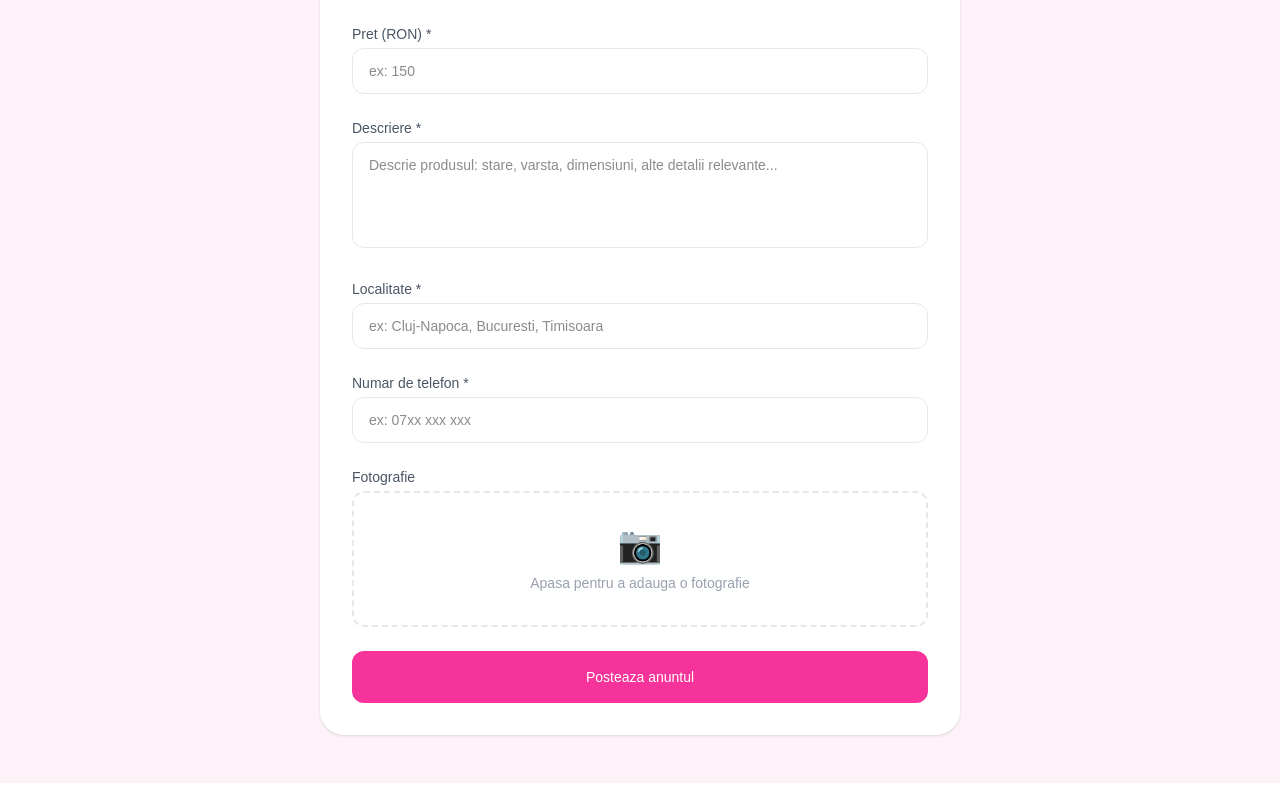
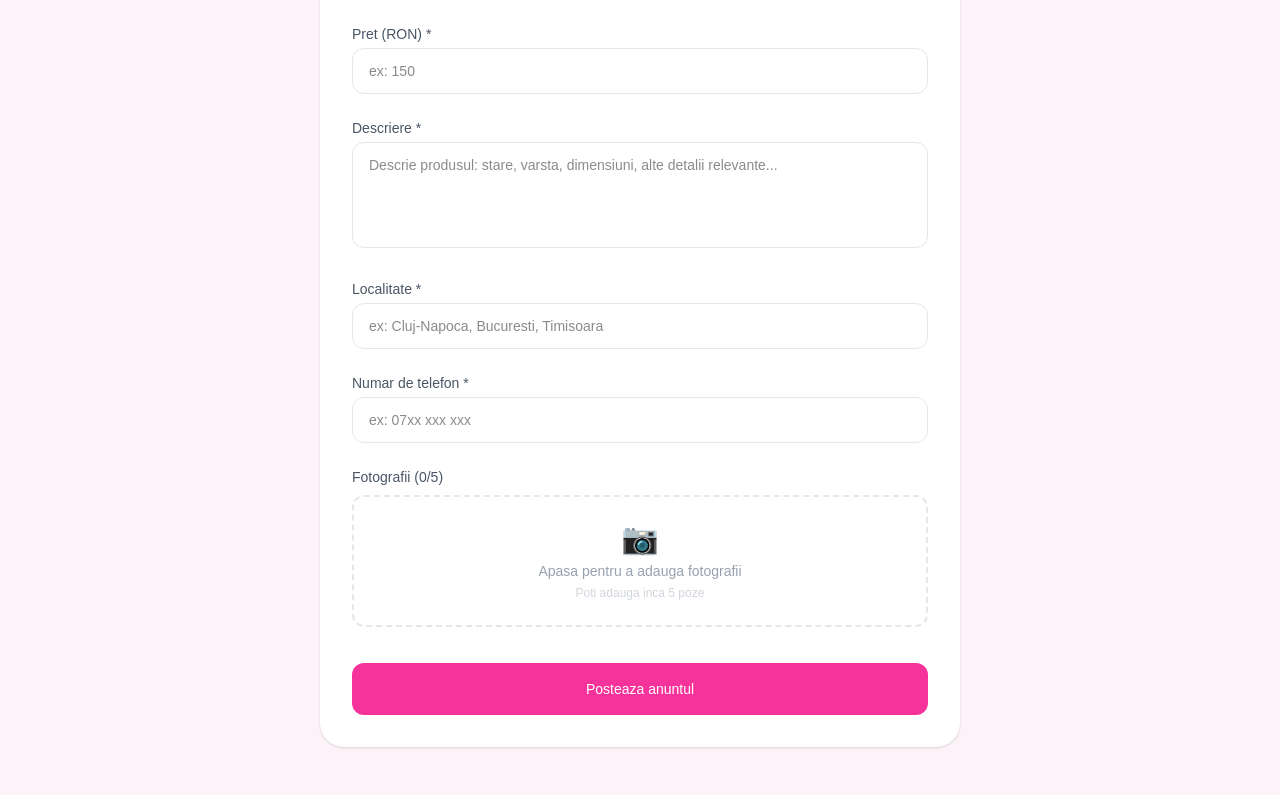
Before and after one commit to bianca25555/mamica-shop, a Next.js app: page /posteaza in a window 1280 px wide. Shown: the part 484-1279 px from the top of the page. Built offline with nearby package versions, Linux system fonts and the light colour scheme.

Commit message:
fix poze multiple

```diff
--- a/app/anunt/[id]/page.tsx
+++ b/app/anunt/[id]/page.tsx
@@ -7,6 +7,8 @@ export default function AnuntPage({ params }: { params: Promise<{ id: string }>
   const { id } = use(params);
   const [anunt, setAnunt] = useState<any>(null);
   const [loading, setLoading] = useState(true);
+  const [pozaActiva, setPozaActiva] = useState(0);
+  const [pozaMarita, setPozaMarita] = useState<string | null>(null);
 
   useEffect(() => {
     if (!id) return;
@@ -42,8 +44,21 @@ export default function AnuntPage({ params }: { params: Promise<{ id: string }>
     );
   }
 
+  const toatePoze = anunt.poze?.length > 0 ? anunt.poze : (anunt.imagine ? [anunt.imagine] : []);
+
   return (
     <main className="min-h-screen bg-pink-50">
+      {/* Poza marita - lightbox */}
+      {pozaMarita && (
+        <div
+          className="fixed inset-0 bg-black bg-opacity-90 z-50 flex items-center justify-center p-4"
+          onClick={() => setPozaMarita(null)}
+        >
+          <button className="absolute top-4 right-4 text-white text-3xl">✕</button>
+          <img src={pozaMarita} alt="poza marita" className="max-w-full max-h-full object-contain rounded-xl" />
+        </div>
+      )}
+
       <header className="bg-white shadow-sm">
         <div className="max-w-6xl mx-auto px-4 py-4 flex items-center justify-between">
           <Link href="/" className="text-2xl font-bold text-pink-500">Mom&amp;Baby</Link>
@@ -68,12 +83,32 @@ export default function AnuntPage({ params }: { params: Promise<{ id: string }>
         </div>
 
         <div className="grid md:grid-cols-2 gap-8">
-          {/* Imagine */}
-          <div className="bg-white rounded-3xl shadow-sm overflow-hidden h-80">
-            {anunt.imagine ? (
-              <img src={anunt.imagine} alt={anunt.titlu} className="w-full h-full object-cover" />
-            ) : (
-              <div className="w-full h-full flex items-center justify-center text-8xl">🛍️</div>
+          {/* Galerie poze */}
+          <div>
+            <div
+              className="bg-white rounded-3xl shadow-sm overflow-hidden h-80 cursor-zoom-in"
+              onClick={() => toatePoze[pozaActiva] && setPozaMarita(toatePoze[pozaActiva])}
+            >
+              {toatePoze.length > 0 ? (
+                <img src={toatePoze[pozaActiva]} alt={anunt.titlu} className="w-full h-full object-cover" />
+              ) : (
+                <div className="w-full h-full flex items-center justify-center text-8xl">🛍️</div>
+              )}
+            </div>
+            {toatePoze.length > 1 && (
+              <div className="flex gap-2 mt-3 overflow-x-auto">
+                {toatePoze.map((poza: string, index: number) => (
+                  <img
+                    key={index}
+                    src={poza}
+                    alt={`poza ${index + 1}`}
+                    onClick={() => setPozaActiva(index)}
+                    className={`w-16 h-16 object-cover rounded-xl cursor-pointer border-2 flex-shrink-0 ${
+                      pozaActiva === index ? "border-pink-500" : "border-transparent"
+                    }`}
+                  />
+                ))}
+              </div>
             )}
           </div>
 
--- a/app/posteaza/page.tsx
+++ b/app/posteaza/page.tsx
@@ -16,8 +16,8 @@ export default function Posteaza() {
   const [descriere, setDescriere] = useState("");
   const [locatie, setLocatie] = useState("");
   const [telefon, setTelefon] = useState("");
-  const [poza, setPoza] = useState<File | null>(null);
-  const [pozaPreview, setPozaPreview] = useState<string | null>(null);
+  const [poze, setPoze] = useState<File[]>([]);
+  const [pozePreviews, setPozePreviews] = useState<string[]>([]);
   const [eroare, setEroare] = useState("");
   const [trimis, setTrimis] = useState(false);
   const [loading, setLoading] = useState(false);
@@ -28,12 +28,21 @@ export default function Posteaza() {
     supabase.auth.getUser().then(({ data }) => setUser(data.user));
   }, []);
 
-  const handlePoza = (e: React.ChangeEvent<HTMLInputElement>) => {
-    const file = e.target.files?.[0];
-    if (file) {
-      setPoza(file);
-      setPozaPreview(URL.createObjectURL(file));
+  const handlePoze = (e: React.ChangeEvent<HTMLInputElement>) => {
+    const files = Array.from(e.target.files || []);
+    if (poze.length + files.length > 5) {
+      setEroare("Poti adauga maximum 5 poze.");
+      return;
     }
+    setEroare("");
+    setPoze((prev) => [...prev, ...files]);
+    setPozePreviews((prev) => [...prev, ...files.map((f) => URL.createObjectURL(f))]);
+    e.target.value = "";
+  };
+
+  const stergePoza = (index: number) => {
+    setPoze((prev) => prev.filter((_, i) => i !== index));
+    setPozePreviews((prev) => prev.filter((_, i) => i !== index));
   };
 
   const handleSubmit = async () => {
@@ -43,9 +52,10 @@ export default function Posteaza() {
       setEroare("Te rugam sa completezi toate campurile."); return;
     }
     setLoading(true);
-    let pozaUrl = null;
-    if (poza) {
-      const fileName = `${Date.now()}-${poza.name}`;
+
+    const pozeUrls: string[] = [];
+    for (const poza of poze) {
+      const fileName = `${Date.now()}-${Math.random()}-${poza.name}`;
       const { error: uploadError } = await supabase.storage
         .from("poze-anunturi")
         .upload(fileName, poza);
@@ -57,15 +67,18 @@ export default function Posteaza() {
       const { data: urlData } = supabase.storage
         .from("poze-anunturi")
         .getPublicUrl(fileName);
-      pozaUrl = urlData.publicUrl;
+      pozeUrls.push(urlData.publicUrl);
     }
+
     const { error } = await supabase.from("anunturi").insert({
       titlu, categorie,
       pret: parseFloat(pret),
       descriere, locatie, telefon,
-      imagine: pozaUrl,
+      imagine: pozeUrls[0] || null,
+      poze: pozeUrls,
       user_id: user.id,
     });
+
     setLoading(false);
     if (error) { setEroare("A aparut o eroare. Incearca din nou."); }
     else { setTrimis(true); }
@@ -154,25 +167,37 @@ export default function Posteaza() {
               placeholder="ex: 07xx xxx xxx"
               className="w-full border border-gray-200 rounded-xl px-4 py-3 text-sm outline-none focus:border-pink-400" />
           </div>
+
           <div>
-            <label className="text-sm font-medium text-gray-600 mb-1 block">Fotografie</label>
-            <input type="file" accept="image/*" ref={fileInputRef} onChange={handlePoza} className="hidden" />
-            {pozaPreview ? (
-              <div className="relative">
-                <img src={pozaPreview} alt="preview" className="w-full h-48 object-cover rounded-xl" />
-                <button onClick={() => { setPoza(null); setPozaPreview(null); }}
-                  className="absolute top-2 right-2 bg-white rounded-full px-2 py-1 text-xs text-red-400 shadow">
-                  Sterge
-                </button>
+            <label className="text-sm font-medium text-gray-600 mb-2 block">
+              Fotografii ({poze.length}/5)
+            </label>
+            <input type="file" accept="image/*" multiple ref={fileInputRef} onChange={handlePoze} className="hidden" />
+
+            {poze.length < 5 && (
+              <div onClick={() => fileInputRef.current?.click()}
+                className="border-2 border-dashed border-gray-200 rounded-xl p-6 text-center cursor-pointer hover:border-pink-300 mb-3">
+                <p className="text-3xl mb-1">📷</p>
+                <p className="text-gray-400 text-sm">Apasa pentru a adauga fotografii</p>
+                <p className="text-gray-300 text-xs mt-1">Poti adauga inca {5 - poze.length} poze</p>
               </div>
-            ) : (
-              <div onClick={() => fileInputRef.current?.click()}
-                className="border-2 border-dashed border-gray-200 rounded-xl p-8 text-center cursor-pointer hover:border-pink-300">
-                <p className="text-4xl mb-2">📷</p>
-                <p className="text-gray-400 text-sm">Apasa pentru a adauga o fotografie</p>
+            )}
+
+            {pozePreviews.length > 0 && (
+              <div className="grid grid-cols-3 gap-2">
+                {pozePreviews.map((preview, index) => (
+                  <div key={index} className="relative">
+                    <img src={preview} alt={`poza ${index + 1}`} className="w-full h-24 object-cover rounded-xl" />
+                    <button onClick={() => stergePoza(index)}
+                      className="absolute top-1 right-1 bg-white rounded-full w-5 h-5 flex items-center justify-center text-red-400 shadow text-xs">
+                      ✕
+                    </button>
+                  </div>
+                ))}
               </div>
             )}
           </div>
+
           <button onClick={handleSubmit} disabled={loading}
             className="w-full bg-pink-500 text-white py-4 rounded-xl font-medium hover:bg-pink-600 text-sm disabled:opacity-50">
             {loading ? "Se salveaza..." : "Posteaza anuntul"}
```
